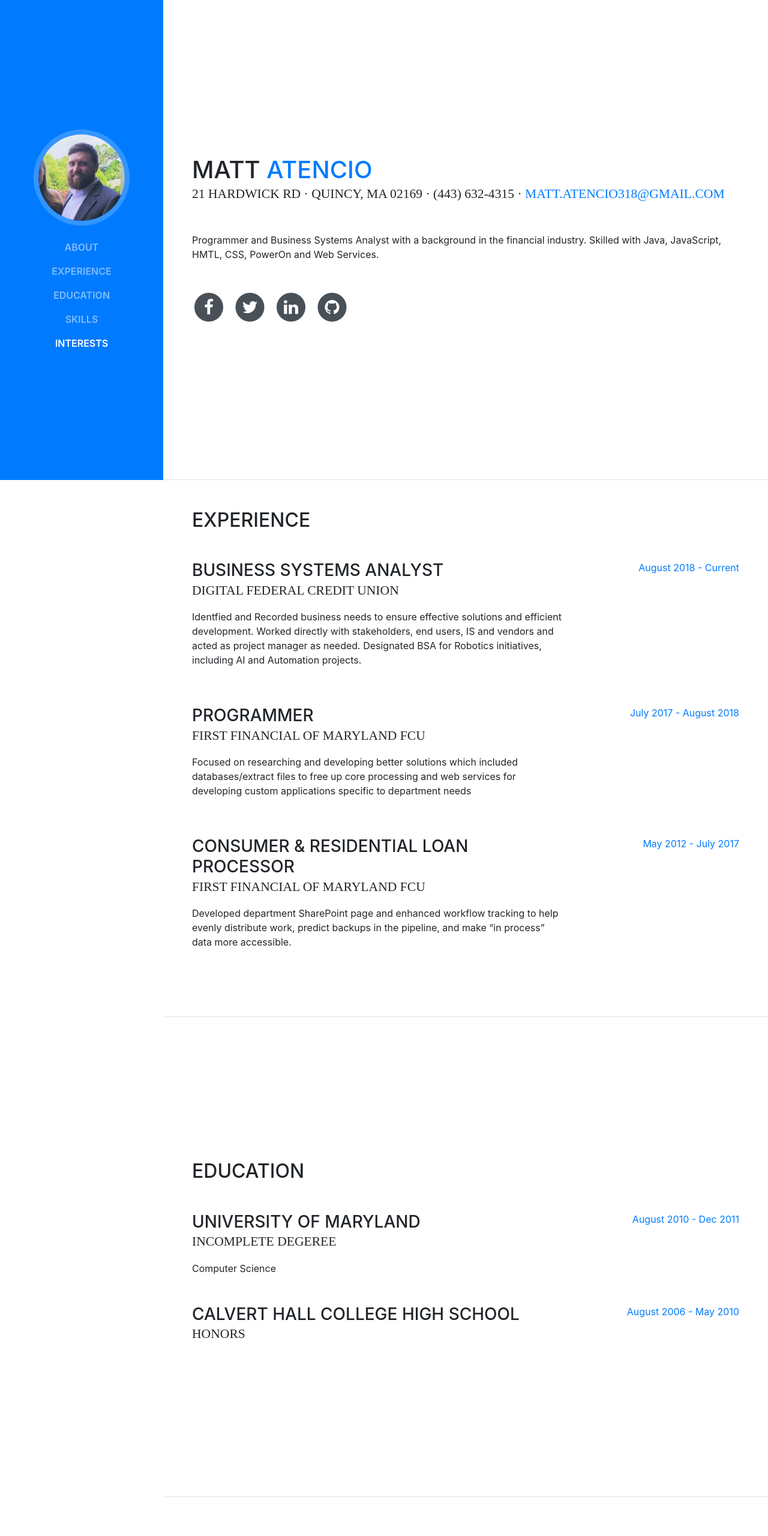
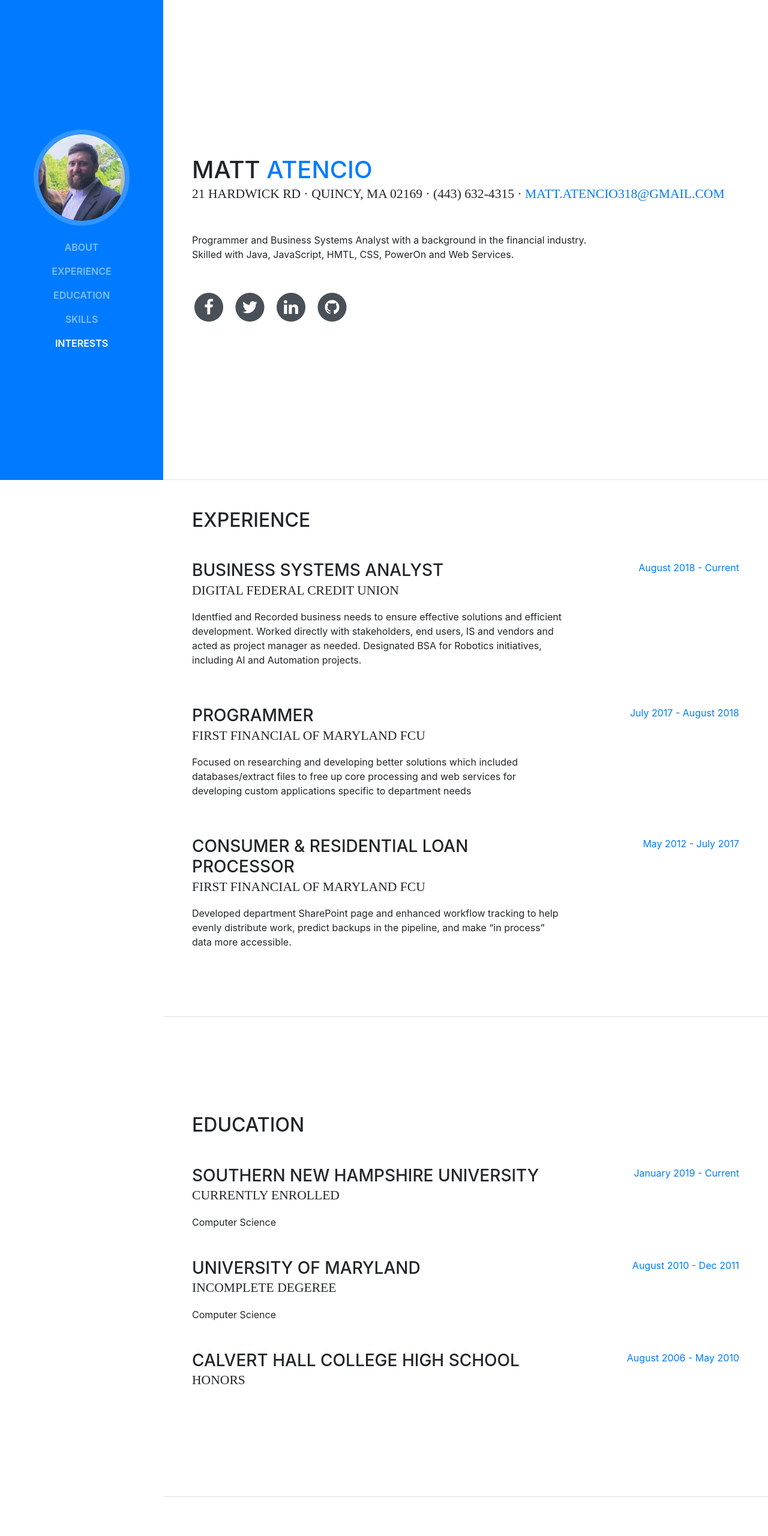
Before and after one commit to MattAtencio/Resume, a website with bundled scripts: page index.html in a window 1280 px wide. Shown: the top 2560 px of the page at 60% size. Built offline with nearby package versions, Linux system fonts and the light colour scheme; a web font is replaced by a local one.

Commit message:
Description and education updates

```diff
--- a/index.html
+++ b/index.html
@@ -68,7 +68,10 @@
           <div class="subheading mb-5">21 Hardwick Rd · Quincy, MA 02169 · (443) 632-4315 ·
             <a href="mailto:name@email.com">matt.atencio318@gmail.com</a>
           </div>
-          <p class="mb-5">Programmer and Business Systems Analyst with a background in the financial industry.  Skilled with Java, JavaScript, HMTL, CSS, PowerOn and Web Services.</p>
+          <p class="mb-5">
+		     Programmer and Business Systems Analyst with a background in the financial industry. <br />
+			 Skilled with Java, JavaScript, HMTL, CSS, PowerOn and Web Services.
+		  </p>
           <ul class="list-inline list-social-icons mb-0">
             <li class="list-inline-item">
               <a href="https://www.facebook.com/matt.atencio.9">
@@ -153,6 +156,17 @@
 
           <div class="resume-item d-flex flex-column flex-md-row mb-5">
             <div class="resume-content mr-auto">
+              <h3 class="mb-0">Southern New Hampshire University</h3>
+              <div class="subheading mb-3">Currently Enrolled</div>
+              <div>Computer Science</div>
+            </div>
+            <div class="resume-date text-md-right">
+              <span class="text-primary">January 2019 - Current</span>
+            </div>
+          </div>
+
+          <div class="resume-item d-flex flex-column flex-md-row mb-5">
+            <div class="resume-content mr-auto">
               <h3 class="mb-0">University of Maryland</h3>
               <div class="subheading mb-3">Incomplete Degeree</div>
               <div>Computer Science</div>
@@ -218,15 +232,15 @@
  			<li>
               <i class="fa-li fa fa-check"></i>
               Gliffy - Diagrams for Process/Data flows</li>
-              <i class="fa-li fa fa-check"></i>
+            <li>
+			  <i class="fa-li fa fa-check"></i>
               SharePoint - Document Managment</li>
             <li>
               <i class="fa-li fa fa-check"></i>
               Microsoft Office Suite</li>
-           <li>
+            <li>
               <i class="fa-li fa fa-check"></i>
               Docusign - esign tool</li>
-			  <li>
           </ul>
 
 		  <br>
```
